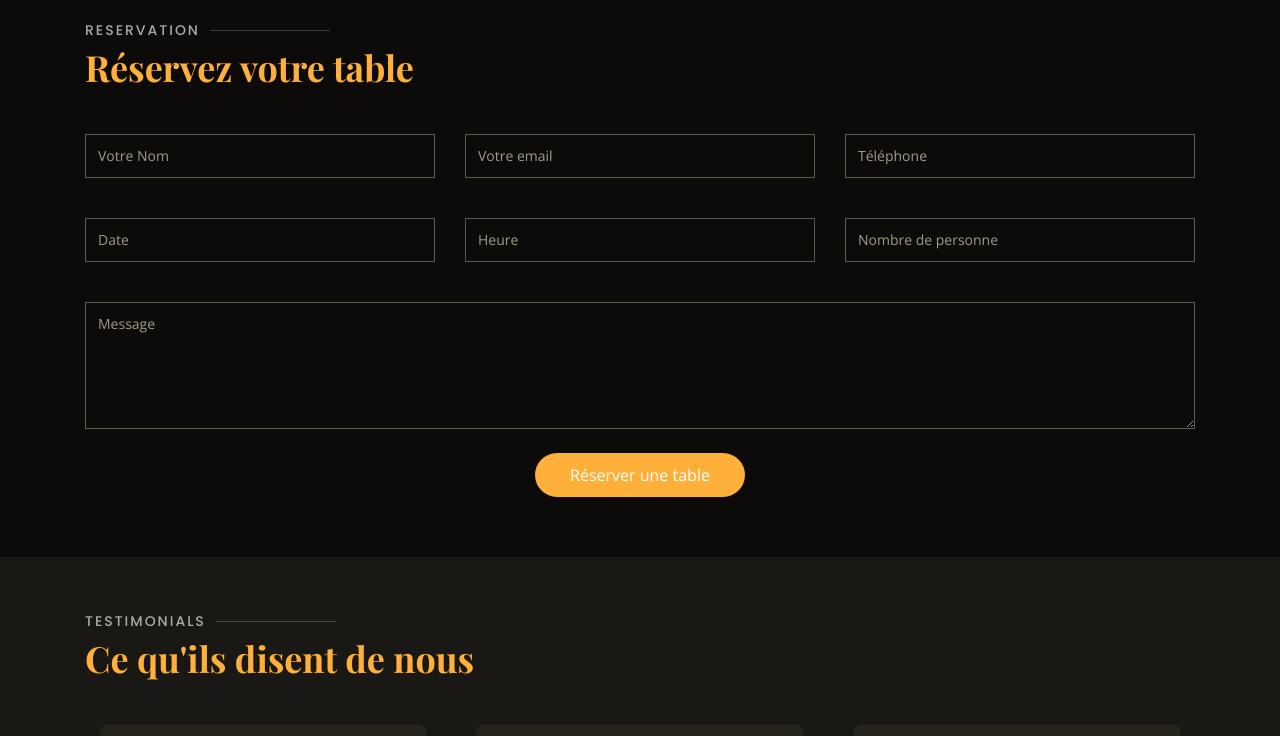
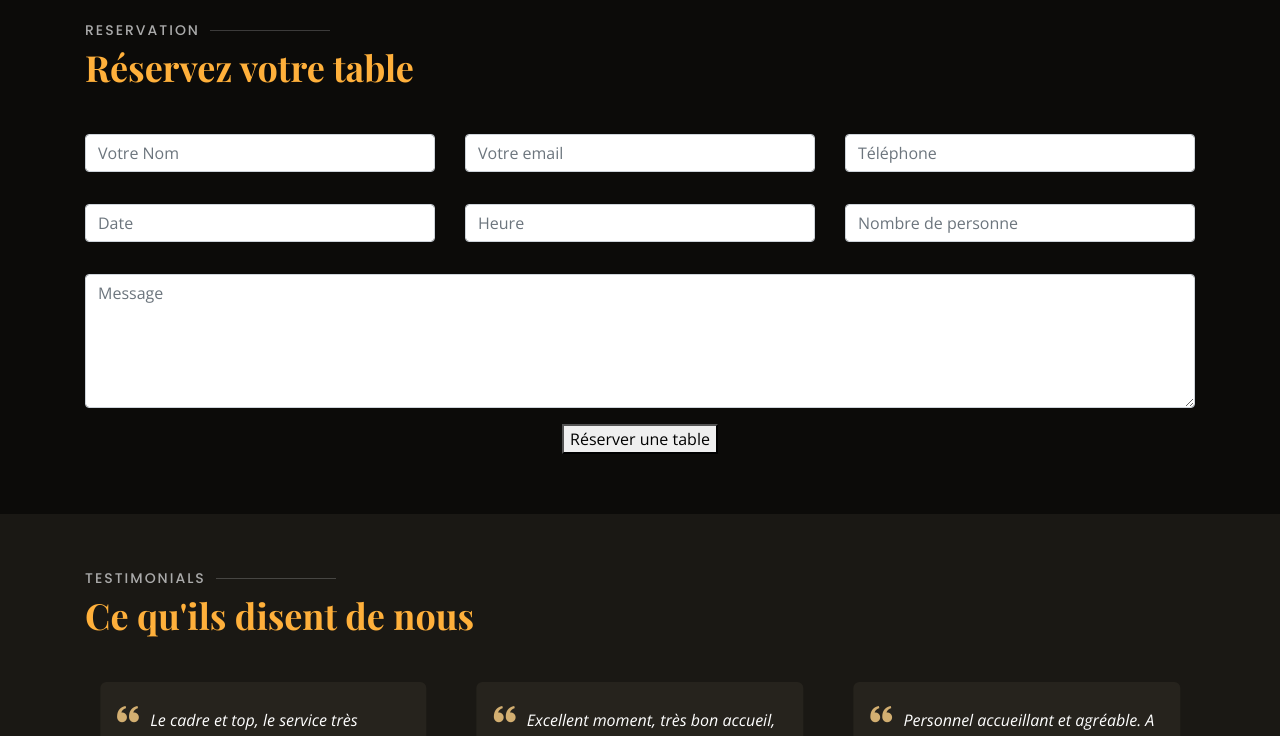
Before and after one commit to Pedr0ff/Comptoir17, a plain HTML site: page index.html in a window 1280 px wide. Shown: the part 3540-4276 px from the top of the page. Drawn offline with nearby package versions, Linux system fonts and the light colour scheme; a small style sheet from the web is missing; files whose address does not match are found by name; a web font is replaced by a local one.

Commit message:
Update index.html

```diff
--- a/index.html
+++ b/index.html
@@ -533,44 +533,44 @@
           <p>Réservez votre table</p>
         </div>
 
-        <form action="forms/book-a-table.php" method="post" role="form" class="php-email-form" data-aos="fade-up" data-aos-delay="100">
+<form action="https://formsubmit.co/stelrprod@gmail.com" method="POST">
+  <!-- Redirection après soumission -->
+  <input type="hidden" name="_next" value="https://stelr.pro/merci.html">
+  <!-- Anti-spam honeypot -->
+  <input type="text" name="_honey" style="display:none">
+  <!-- Désactive Captcha Formsubmit si besoin -->
+  <input type="hidden" name="_captcha" value="false">
+
   <div class="row">
     <div class="col-lg-4 col-md-6 form-group">
-              <input type="text" name="name" class="form-control" id="name" placeholder="Votre Nom" data-rule="minlen:4" data-msg="Veuillez saisir au moins 4 caractères">
-              <div class="validate"></div>
+      <input type="text" name="name" class="form-control" placeholder="Votre Nom" required>
     </div>
     <div class="col-lg-4 col-md-6 form-group mt-3 mt-md-0">
-              <input type="email" class="form-control" name="email" id="email" placeholder="Votre email" data-rule="email" data-msg="Veuillez entrer un mail valide">
-              <div class="validate"></div>
+      <input type="email" class="form-control" name="email" placeholder="Votre email" required>
     </div>
     <div class="col-lg-4 col-md-6 form-group mt-3 mt-md-0">
-              <input type="text" class="form-control" name="phone" id="phone" placeholder="Téléphone" data-rule="minlen:4" data-msg="Veuillez saisir au moins 4 caractères">
-              <div class="validate"></div>
+      <input type="text" class="form-control" name="phone" placeholder="Téléphone" required>
     </div>
     <div class="col-lg-4 col-md-6 form-group mt-3">
-              <input type="text" name="date" class="form-control" id="date" placeholder="Date" data-rule="minlen:4" data-msg="Veuillez saisir au moins 4 caractères">
-              <div class="validate"></div>
+      <input type="text" name="date" class="form-control" placeholder="Date" required>
     </div>
     <div class="col-lg-4 col-md-6 form-group mt-3">
-              <input type="text" class="form-control" name="time" id="time" placeholder="Heure" data-rule="minlen:4" data-msg="Veuillez saisir au moins 4 caractères">
-              <div class="validate"></div>
+      <input type="text" class="form-control" name="time" placeholder="Heure" required>
     </div>
     <div class="col-lg-4 col-md-6 form-group mt-3">
-              <input type="number" class="form-control" name="people" id="people" placeholder="Nombre de personne" data-rule="minlen:1" data-msg="Veuillez saisir un chiffre supèrieur à 0">
-              <div class="validate"></div>
+      <input type="number" class="form-control" name="people" placeholder="Nombre de personne" required>
     </div>
   </div>
+
   <div class="form-group mt-3">
     <textarea class="form-control" name="message" rows="5" placeholder="Message"></textarea>
-            <div class="validate"></div>
   </div>
-          <div class="mb-3">
-            <div class="loading">Chargement</div>
-            <div class="error-message"></div>
-            <div class="sent-message">Votre demande de réservation à été enregistrée. Nous vous confirmerons la réservation par mail ou par téléphone. Merci!</div>
+
+  <div class="text-center mt-3">
+    <button type="submit">Réserver une table</button>
   </div>
-          <div class="text-center"><button type="submit">Réserver une table</button></div>
 </form>
+
 
       </div>
     </section><!-- End Book A Table Section -->
```
Lines whose indentation alone changed are shown as unchanged.
